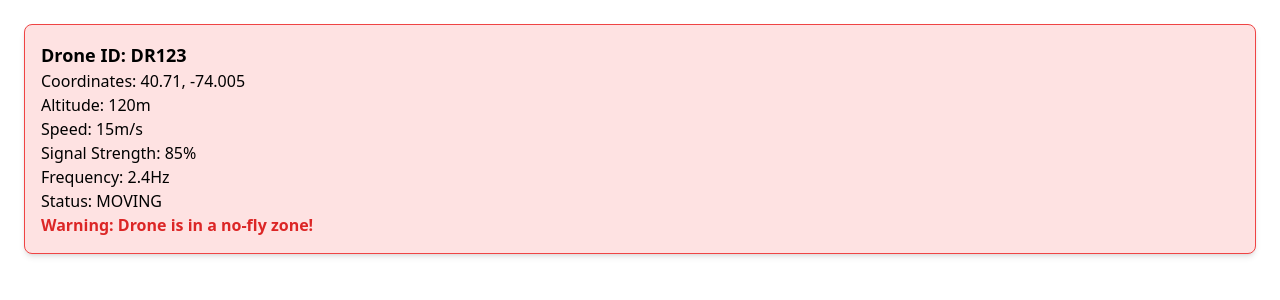
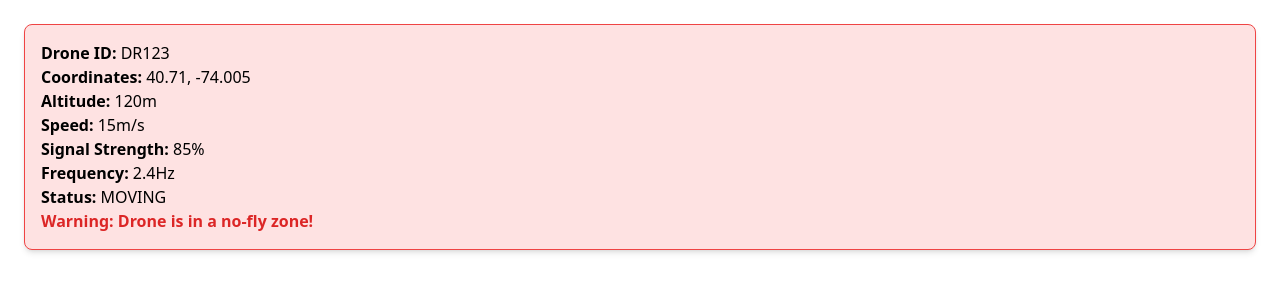
Before and after one commit to aarnipavlidi/challenge-one, a React (Vite) app: page / in a window 1280 px wide. Shown: the top 300 px of the page. Built offline with nearby package versions, Linux system fonts and the light colour scheme.

Commit message:
make into smaller components and reuse + update dronecard

```diff
--- a/src/components/DroneCard.tsx
+++ /dev/null
@@ -1,44 +0,0 @@
-import React from 'react';
-import { DroneTelemetry } from '../types/DroneTelemetry';
-import { isDroneInNoFlyZone } from '../utils/index';
-
-interface DroneCardProps {
-  telemetry: DroneTelemetry;
-}
-
-/**
- * DroneCard component to display drone telemetry data.
- * Highlights the card if the drone is in a no-fly zone.
- *
- * @param telemetry - The telemetry data of the drone.
- */
-const DroneCard: React.FC<DroneCardProps> = ({ telemetry }) => {
-  const inNoFlyZone = isDroneInNoFlyZone(telemetry);
-
-  return (
-    <div
-      className={`drone-card p-4 border rounded-lg shadow-md ${
-        inNoFlyZone ? 'bg-red-100 border-red-500' : 'bg-green-100 border-green-500'
-      }`}
-    >
-      <h2 className="drone-card__title text-lg font-bold">
-        Drone ID: {telemetry.id}
-      </h2>
-      <p className="drone-card__coordinates">
-        Coordinates: {telemetry.coordinates.latitude}, {telemetry.coordinates.longitude}
-      </p>
-      <p className="drone-card__altitude">Altitude: {telemetry.altitude}m</p>
-      <p className="drone-card__speed">Speed: {telemetry.speed}m/s</p>
-      <p className="drone-card__signal">Signal Strength: {telemetry.signalStrength}%</p>
-      <p className="drone-card__frequency">Frequency: {telemetry.frequency}Hz</p>
-      <p className="drone-card__status">Status: {telemetry.status}</p>
-      {inNoFlyZone && (
-        <p className="drone-card__warning text-red-600 font-semibold">
-          Warning: Drone is in a no-fly zone!
-        </p>
-      )}
-    </div>
-  );
-};
-
-export default DroneCard;
--- /dev/null
+++ b/src/components/atoms/DroneField.tsx
@@ -0,0 +1,22 @@
+import React from 'react';
+
+interface DroneFieldProps {
+  label: string;
+  value: string | number;
+}
+
+/**
+ * A small, reusable component to display a label and its corresponding value.
+ *
+ * @param label - The label for the field.
+ * @param value - The value to display.
+ */
+const DroneField: React.FC<DroneFieldProps> = ({ label, value }) => {
+  return (
+    <p className="drone-field">
+      <span className="font-bold">{label}:</span> {value}
+    </p>
+  );
+};
+
+export default DroneField;
--- /dev/null
+++ b/src/components/atoms/WarningMessage.tsx
@@ -0,0 +1,16 @@
+import React from 'react';
+
+/**
+ * A small component to display a warning message.
+ *
+ * @param message - The warning message to display.
+ */
+const WarningMessage: React.FC = () => {
+  return (
+    <p className="warning-message text-red-600 font-semibold">
+      Warning: Drone is in a no-fly zone!
+    </p>
+  );
+};
+
+export default WarningMessage;
--- /dev/null
+++ b/src/components/molecules/DroneDetails.tsx
@@ -0,0 +1,31 @@
+import React from 'react';
+import { DroneTelemetry } from '../../types/DroneTelemetry';
+import DroneField from '../atoms/DroneField';
+
+interface DroneDetailsProps {
+  telemetry: DroneTelemetry;
+}
+
+/**
+ * A molecule component to display detailed telemetry information.
+ *
+ * @param telemetry - The telemetry data of the drone.
+ */
+const DroneDetails: React.FC<DroneDetailsProps> = ({ telemetry }) => {
+  return (
+    <div className="drone-details">
+      <DroneField label="Drone ID" value={telemetry.id} />
+      <DroneField
+        label="Coordinates"
+        value={`${telemetry.coordinates.latitude}, ${telemetry.coordinates.longitude}`}
+      />
+      <DroneField label="Altitude" value={`${telemetry.altitude}m`} />
+      <DroneField label="Speed" value={`${telemetry.speed}m/s`} />
+      <DroneField label="Signal Strength" value={`${telemetry.signalStrength}%`} />
+      <DroneField label="Frequency" value={`${telemetry.frequency}Hz`} />
+      <DroneField label="Status" value={telemetry.status} />
+    </div>
+  );
+};
+
+export default DroneDetails;
--- /dev/null
+++ b/src/components/organism/DroneCard.tsx
@@ -0,0 +1,32 @@
+import React from 'react';
+import { DroneTelemetry } from '../../types/DroneTelemetry';
+import { isDroneInNoFlyZone } from '../../utils/index';
+import DroneDetails from '../molecules/DroneDetails';
+import WarningMessage from '../atoms/WarningMessage';
+
+interface DroneCardProps {
+  telemetry: DroneTelemetry;
+}
+
+/**
+ * A reusable and scalable component to display drone telemetry data.
+ * Highlights the card if the drone is in a no-fly zone.
+ *
+ * @param telemetry - The telemetry data of the drone.
+ */
+const DroneCard: React.FC<DroneCardProps> = ({ telemetry }) => {
+  const inNoFlyZone = isDroneInNoFlyZone(telemetry);
+
+  return (
+    <div
+      className={`drone-card p-4 border rounded-lg shadow-md ${
+        inNoFlyZone ? 'bg-red-100 border-red-500' : 'bg-green-100 border-green-500'
+      }`}
+    >
+      <DroneDetails telemetry={telemetry} />
+      {inNoFlyZone && <WarningMessage />}
+    </div>
+  );
+};
+
+export default DroneCard;
--- a/src/main.tsx
+++ b/src/main.tsx
@@ -1,7 +1,7 @@
 import React from 'react';
 import ReactDOM from 'react-dom/client';
 import './index.css';
-import DroneCard from './components/DroneCard';
+import DroneCard from './components/organism/DroneCard';
 import { DroneTelemetry } from './types/DroneTelemetry';
 
 const sampleTelemetry: DroneTelemetry = {
```
